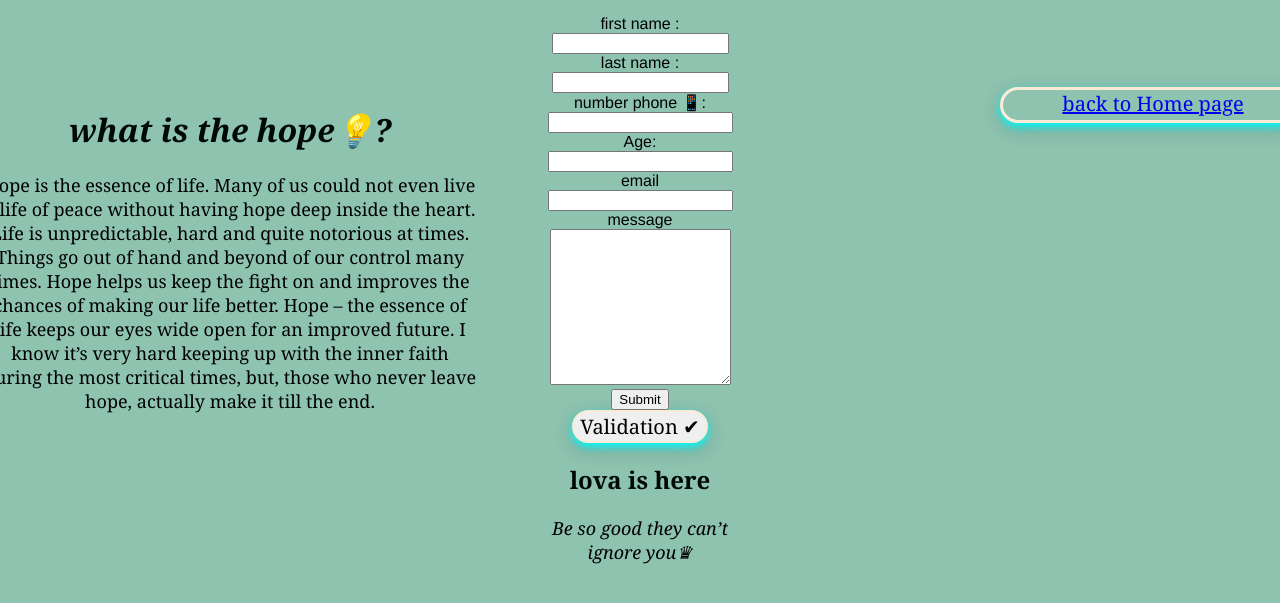
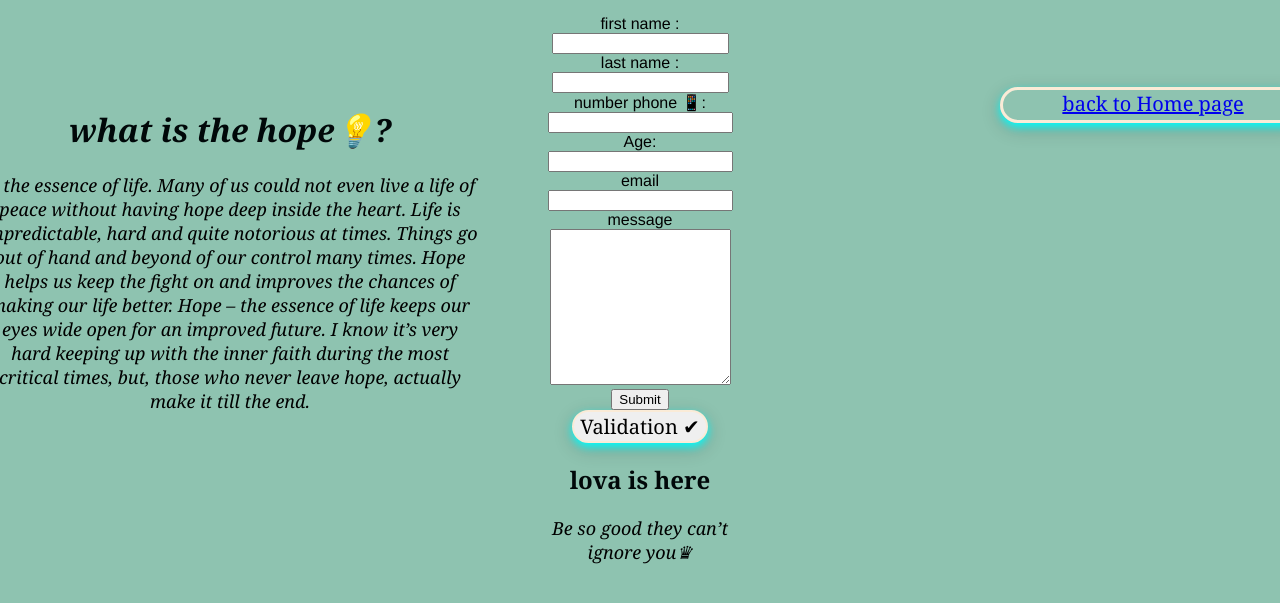
Before and after one commit to hafsadihaji/hafsadihaji.github.io, a plain HTML site: page Contact_Me.html in a window 1280 px wide. Shown: the part 113-716 px from the top of the page. Drawn offline with Linux system fonts and the light colour scheme.

Commit message:
hafsaAdd

```diff
--- a/Contact_Me.html
+++ b/Contact_Me.html
@@ -30,12 +30,12 @@
     </div>
     <div id="ana">
         <h1><i>what is the hope💡?</i> </h1>
-<p> Hope is the essence of life. Many of us could not even live a life of peace without having hope deep inside the heart.
+<p><em> is the essence of life. Many of us could not even live a life of peace without having hope deep inside the heart.
     Life is unpredictable, hard and quite notorious at times.
  Things go out of hand and beyond of our control many times.
   Hope helps us keep the fight on and improves the chances of making our life better.
  Hope – the essence of life keeps our eyes wide open for an improved future. I know it’s very hard keeping up with the inner faith during the most critical times, but,
- those who never leave hope, actually make it till the end. </p>
+ those who never leave hope, actually make it till the end.</em> </p>
     </div>
 
 <button1 type="button1"> <a href="index.html"> back to Home page</a></button>
--- a/style.css
+++ b/style.css
@@ -3,8 +3,6 @@ h1 ,h2{
     text-align: center ;
     color:rgb(1, 8, 9);
     font-family: Cambria, Cochin, Georgia, Times, 'Times New Roman', serif;
-
-
 }
 p{
     font-family:Georgia, 'Times New Roman', Times, serif;
@@ -21,7 +19,7 @@ p{
     text-align: center;
     justify-content: space-between;
     position: relative;
-        text-shadow: 30ex;
+    text-shadow: 30ex;
      display: table;
         font-size: medium;
         font-family: 'Franklin Gothic Medium', 'Arial Narrow', Arial, sans-serif;
```
